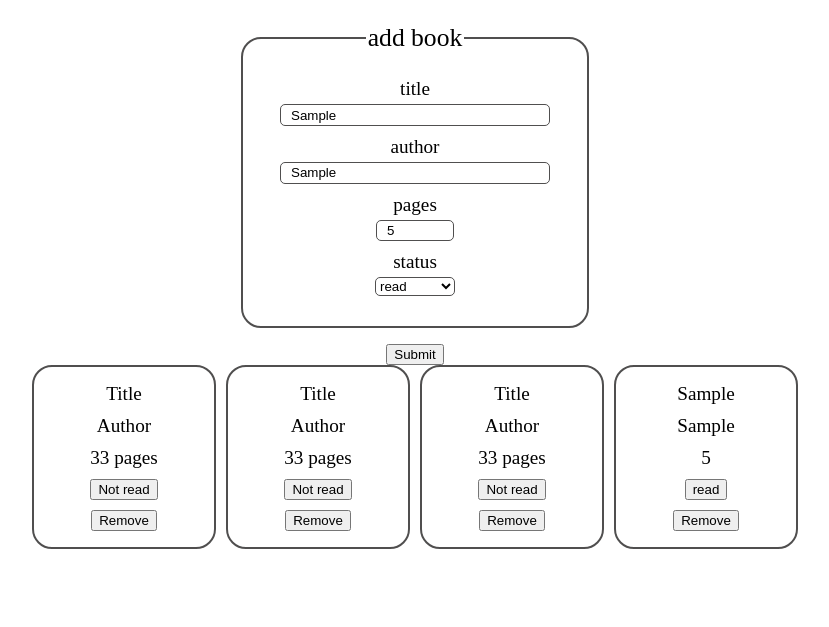
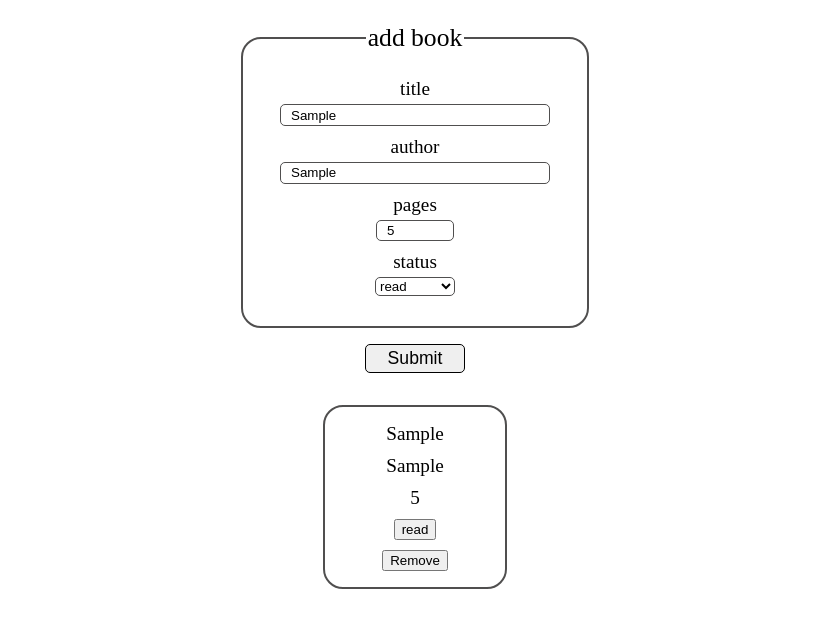
Before and after one commit to khantuevao/library, a plain HTML site: page index.html in a window 1280 px wide. Both pictures are taken after typing "Sample", "Sample", "5" into the empty fields and a click on the button "Submit". Shown: the part 145-772 px from the top of the page, without its empty margins (225-1054 px from the left). Drawn offline with Linux system fonts and the light colour scheme; a web font is replaced by a local one.

Commit message:
Make display books without duplicating

```diff
--- a/script.js
+++ b/script.js
@@ -37,6 +37,14 @@ function displayBooks() {
   }
 }
 
+function clearBooks() {
+  let bookInfo = document.getElementsByClassName('book-info');
+  for (let i = bookInfo.length - 1; i >= 0; i--) {
+    console.log(i);
+    bookInfo[i].remove();
+  }
+}
+
 const submitButton = document.querySelector('#submit');
 submitButton.addEventListener('click', () => {
   let inputTitle = (document.querySelector('#title')).value;
@@ -45,5 +53,6 @@ submitButton.addEventListener('click', () => {
   let inputStatus = (document.querySelector('#status')).value;
   let inputBook = new Book(inputTitle, inputAuthor, inputPages, inputStatus);
   addBookToLibrary(inputBook);
+  clearBooks();
   displayBooks();
 });
--- a/style.css
+++ b/style.css
@@ -61,7 +61,7 @@ select {
   border: 1px solid rgb(80, 79, 79);
 }
 
-.submit {
+#submit {
   width: 6.2rem;
   height: 1.8rem;
   border-radius: 5px;
```
